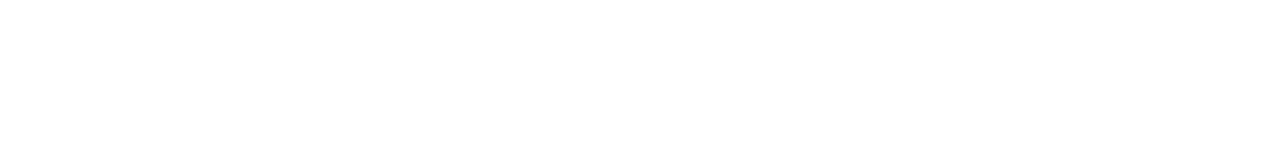
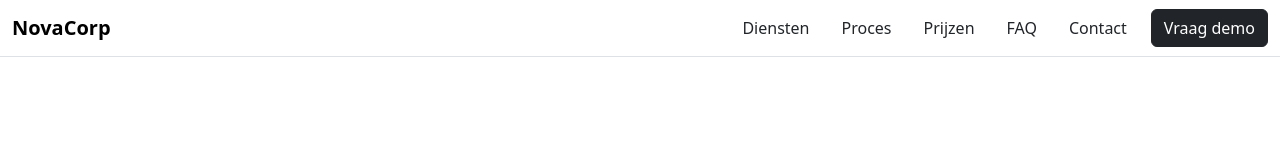
Before and after one commit to MlodyNS/branching_Przemek_Xanthe, a website built with Vite: page src/index.html in a window 1280 px wide. Built offline with nearby package versions, Linux system fonts and the light colour scheme.

Commit message:
header-navbar

```diff
--- a/src/index.html
+++ b/src/index.html
@@ -7,6 +7,42 @@
     <script type="module" src="./js/main.js"></script>
 </head>
 <body>
+<header>
+    <nav class="navbar fixed-top navbar-expand-lg border-bottom nav-opacity ">
+        <div class="container-xxl">
+            <div>
+                <a class="navbar-brand fw-bold" href="#">
+                    NovaCorp
+                </a>
+            </div>
+            <button class="navbar-toggler" type="button" data-bs-toggle="collapse" data-bs-target="#navbarSupportedContent" aria-controls="navbarSupportedContent" aria-expanded="false" aria-label="Toggle navigation">
+                <span class="navbar-toggler-icon"></span>
+            </button>
+            <div class="collapse navbar-collapse" id="navbarSupportedContent">
+                <ul class="navbar-nav ms-auto mb-2 mb-lg-0 gap-lg-3">
+                    <li class="nav-item">
+                        <a class="nav-link link-dark" href="#diensten">Diensten</a>
+                    </li>
+                    <li class="nav-item">
+                        <a class="nav-link link-dark" href="#proces">Proces</a>
+                    </li>
+                    <li class="nav-item">
+                        <a class="nav-link link-dark" href="#cases">Prijzen</a>
+                    </li>
+                    <li class="nav-item">
+                        <a class="nav-link link-dark" href="#precontact">FAQ</a>
+                    </li>
+                    <li class="nav-item">
+                        <a class="nav-link link-dark" href="#contact">Contact</a>
+                    </li>
+                </ul>
+                <form class="d-flex" role="search">
+                    <button class="btn btn-dark ms-lg-3" type="submit">Vraag demo</button>
+                </form>
+            </div>
+        </div>
+    </nav>
+</header>
 
 </body>
 </html>
```
